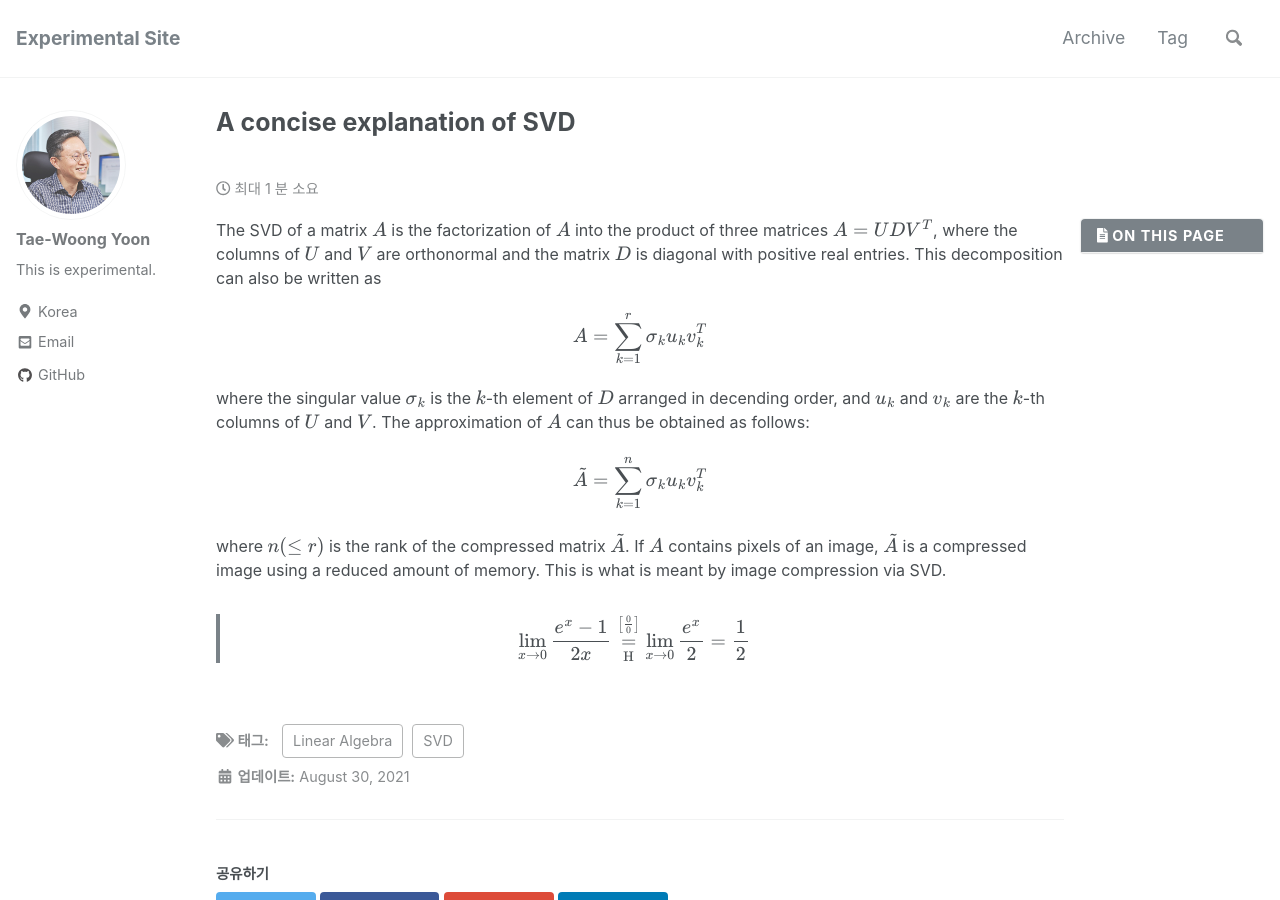
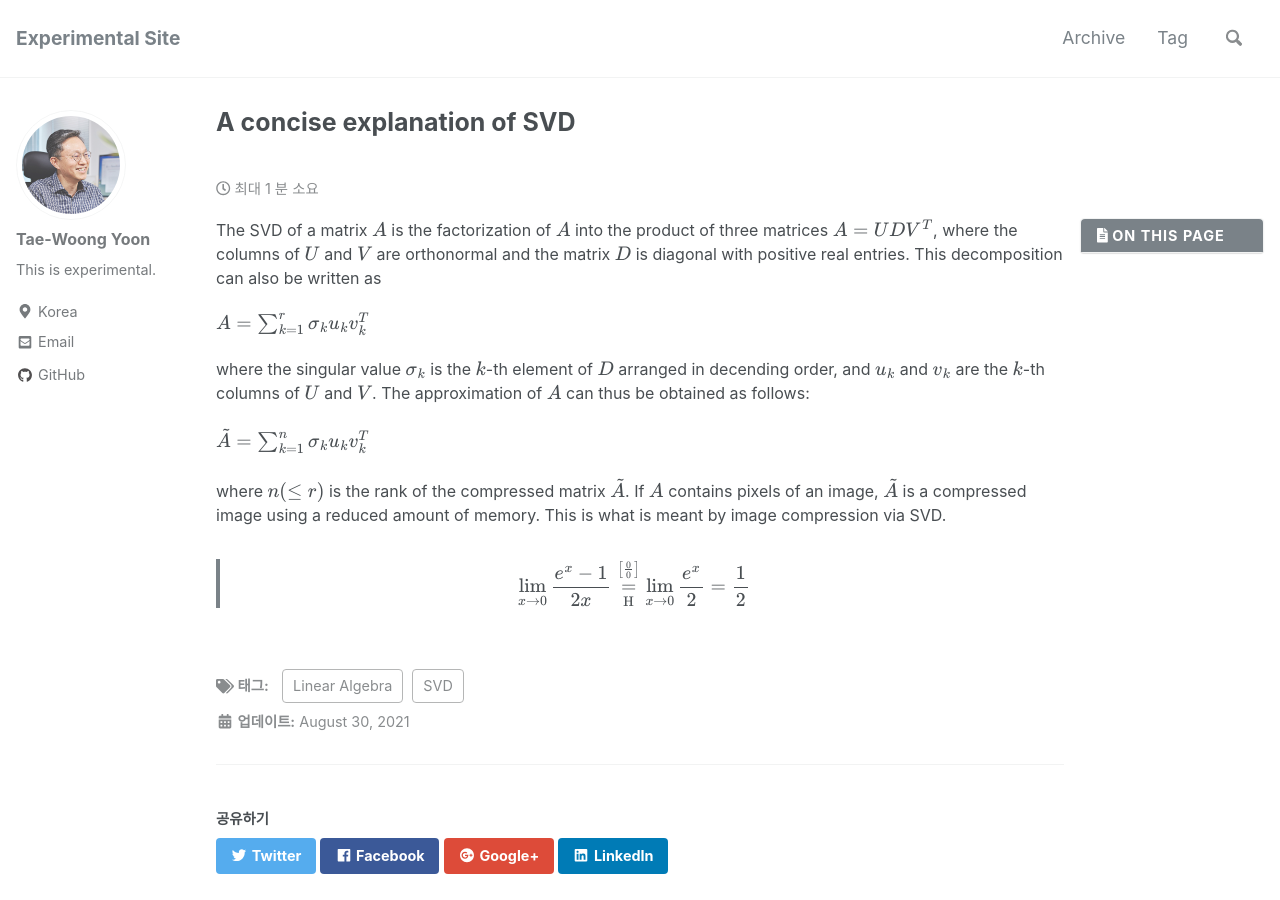
Before and after one commit to twy80/mkkim85.github.io, a Jekyll site: the page built from _posts/2021-08-30-svd.md, in a window 1280 px wide and 900 px high. Built offline with Jekyll 4.4.1, drawn with Linux system fonts in a browser that asks for light colours; nearby versions of some CDN libraries; formulas are drawn with MathJax 3; comment, search, counter and statistics services are not loaded.

Commit message:
Update 2021-08-30-svd.md

```diff
--- a/_posts/2021-08-30-svd.md
+++ b/_posts/2021-08-30-svd.md
@@ -11,16 +11,14 @@ where the columns of $U$ and $V$ are orthonormal and the matrix $D$ is diagonal
 This decomposition can also be written as
 
 
-$$
-A = \sum_{k=1}^{r} \sigma_k u_k v_k^T
-$$
+$A = \sum_{k=1}^{r} \sigma_k u_k v_k^T$
 
 
 where the singular value $\sigma_k$ is the $k$-th element of $D$ arranged in decending order, and
 $u_k$ and $v_k$ are the $k$-th columns of $U$ and $V$. The approximation of $A$ can thus be obtained as follows:
 
 
-$$ \tilde{A} = \sum_{k=1}^{n} \sigma_k u_k v_k^T $$
+$\tilde{A} = \sum_{k=1}^{n} \sigma_k u_k v_k^T$
 
 
 where $n (\le r)$ is the rank of the compressed matrix $\tilde{A}$. If $A$ contains pixels of an image,
```
